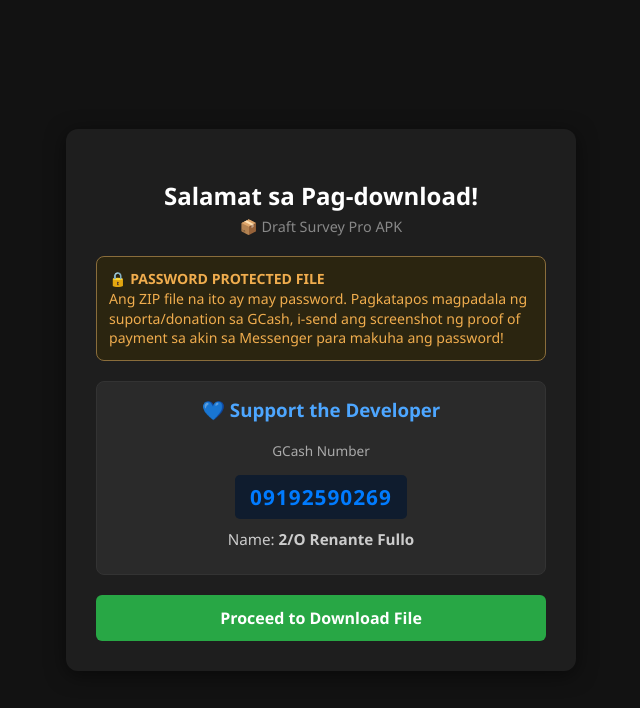
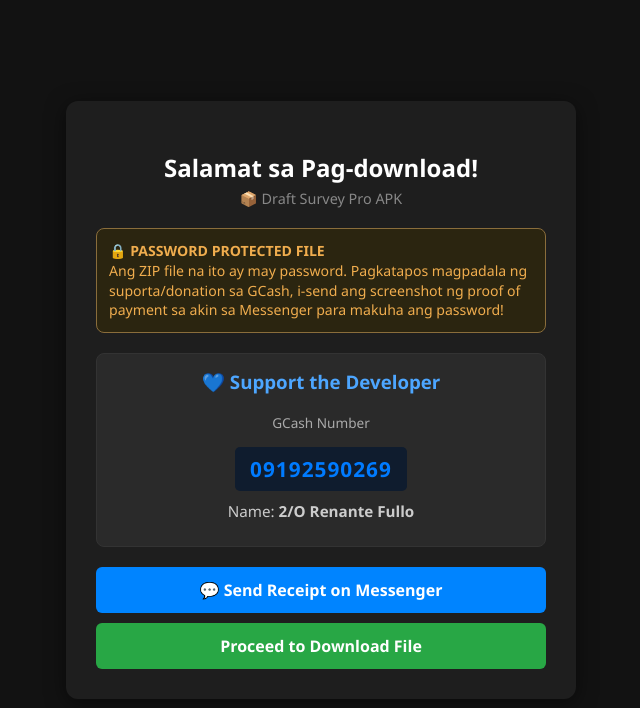
Before and after one commit to Saitama1978/draft-survey-pro, a plain HTML site: page index.html in a window 1280 px wide. Shown: the whole page, without its empty margins (319-959 px from the left). Drawn offline with Linux system fonts and the light colour scheme.

Commit message:
Update index.html

```diff
--- a/index.html
+++ b/index.html
@@ -80,6 +80,25 @@
             border-radius: 6px;
             margin-top: 10px;
         }
+        .msg-btn {
+            background-color: #0084ff;
+            color: white;
+            border: none;
+            padding: 12px 20px;
+            font-size: 1em;
+            font-weight: bold;
+            border-radius: 6px;
+            cursor: pointer;
+            width: 100%;
+            text-decoration: none;
+            display: inline-block;
+            box-sizing: border-box;
+            margin-bottom: 10px;
+            transition: background-color 0.3s;
+        }
+        .msg-btn:hover {
+            background-color: #006bce;
+        }
         .download-btn {
             background-color: #28a745;
             color: white;
@@ -115,10 +134,11 @@
         <h3>💙 Support the Developer</h3>
         <p style="margin: 5px 0; font-size: 0.85em; color: #aaa;">GCash Number</p>
         <div class="gcash-number">09192590269</div>
-        <div class="dev-name">Name: <strong>2/O Renante Fullo</strong></div>
+        <div class="dev-name">Name: <strong>2/O Renante Fullo </strong></div>
         <img src="gcash-qr.png" alt="GCash QR Code" class="qr-image" onerror="this.style.display='none'">
     </div>
 
+    <a href="https://m.me/reyfully" target="_blank" class="msg-btn">💬 Send Receipt on Messenger</a>
     <a href="https://www.mediafire.com/file/60crnqfwjpebwgd/DraftSurveyPro/file" target="_blank" class="download-btn">Proceed to Download File</a>
 </div>
 
```
